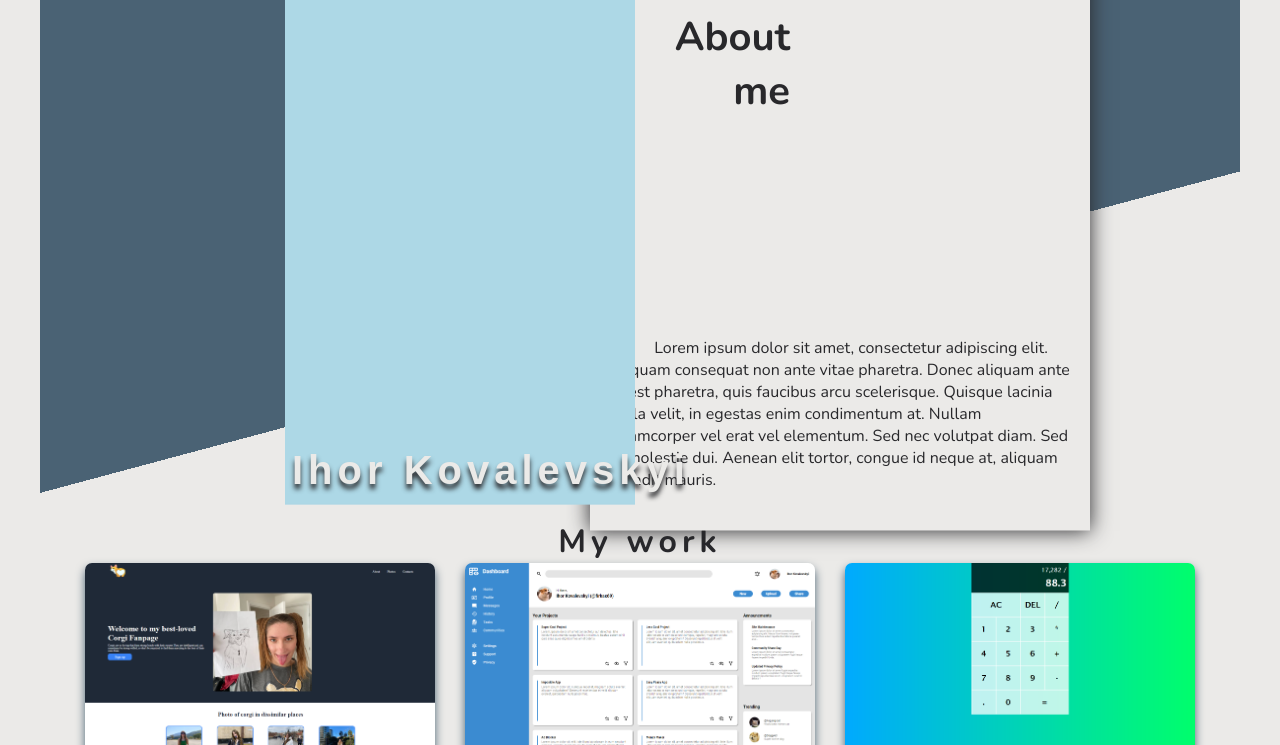
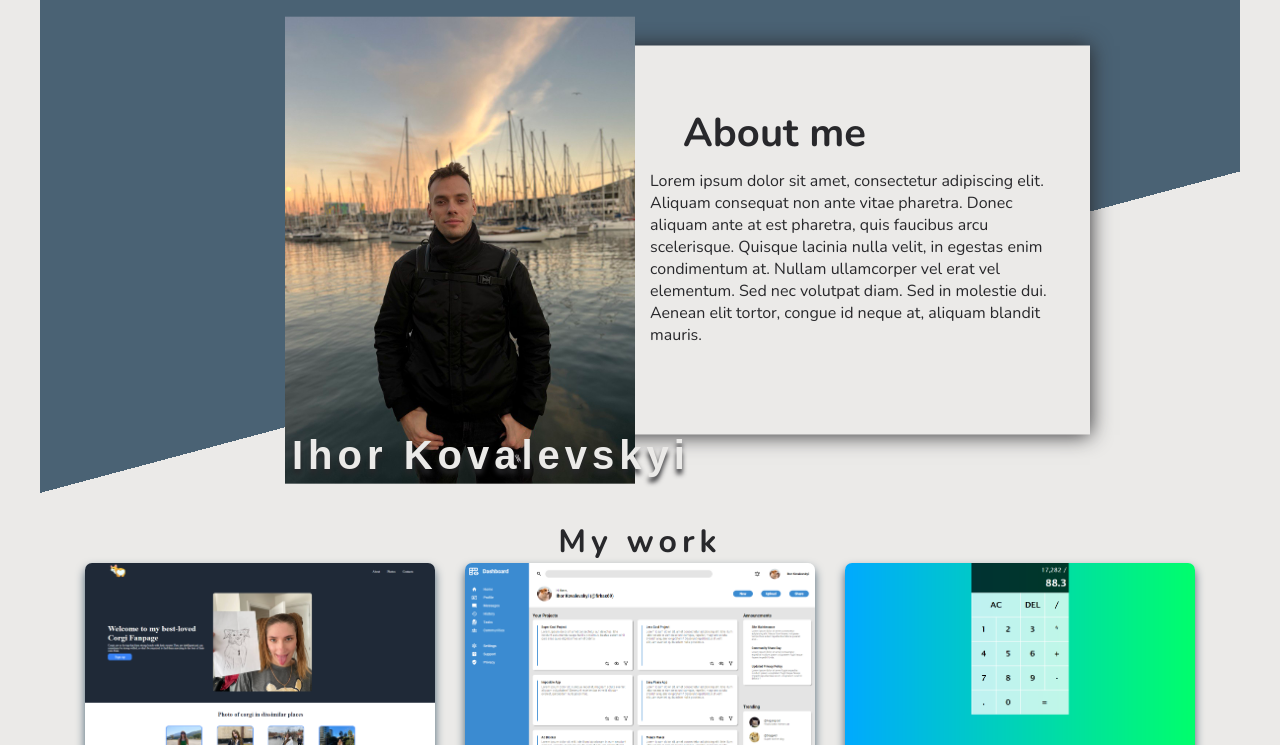
Before and after one commit to Firkax69/homepage-odin, a plain HTML site: page index.html in a window 1280 px wide. Shown: the top 745 px of the page. Drawn offline with nearby package versions, Linux system fonts and the light colour scheme; a web font is replaced by a local one.

Commit message:
fix: issue with avator float left

```diff
--- a/index.html
+++ b/index.html
@@ -9,7 +9,7 @@
 <body>
     <header>
         <div class="header-img-container">
-            <img src="./images/photos/blue blank img.png" alt="Boatswain's Mate portrait photo">      <!--  *** Photo needs replacing *** //  -->              <!--  *** NEED TO ADD MY AVATAR *** //  -->
+            <img src="./images/photos/ava2.jpg" alt="Boatswain's Mate portrait photo">      <!--  *** Photo needs replacing *** //  -->              <!--  *** NEED TO ADD MY AVATAR *** //  -->
             <p>Ihor Kovalevskyi</p>
         </div>
         <section class="about-me">
--- a/styles.css
+++ b/styles.css
@@ -181,7 +181,7 @@ footer {
         max-width: 300px;
         left: 50%;
         top: 50%;
-        transform: translate(-95%, -70%);
+        transform: translate(-97%, -65%);
         z-index: 1;
         position: absolute;
     }
@@ -201,13 +201,14 @@ footer {
         background-color: var(--gray);
         position: absolute;
         left: 50%;
-        top: 50%;
-        transform: translate(-50%, -50%);    /*  all of this Needs GPT this */
+        top: 48%;
+        transform: translate(-50%, -42%);    /*  all of this Needs GPT this */
     }
 
     .about-me-heading {
         text-align: right;
-        margin-right: 50px;
+        margin-right: 20px;
+        margin-top: 20px;
     }
 
     .corner-sqr {
@@ -215,6 +216,7 @@ footer {
         display: inline;
         width: 230px;
         height: 160px;          /*  all of this Needs GPT this what is this for??? */
+        float: left;
     }
 
     .about-me-icons {
@@ -256,6 +258,6 @@ footer {
 
     .about-me-heading {
         text-align: right;
-        padding-right: 50%;
+        padding-right: 40%;
     }
 }
```
